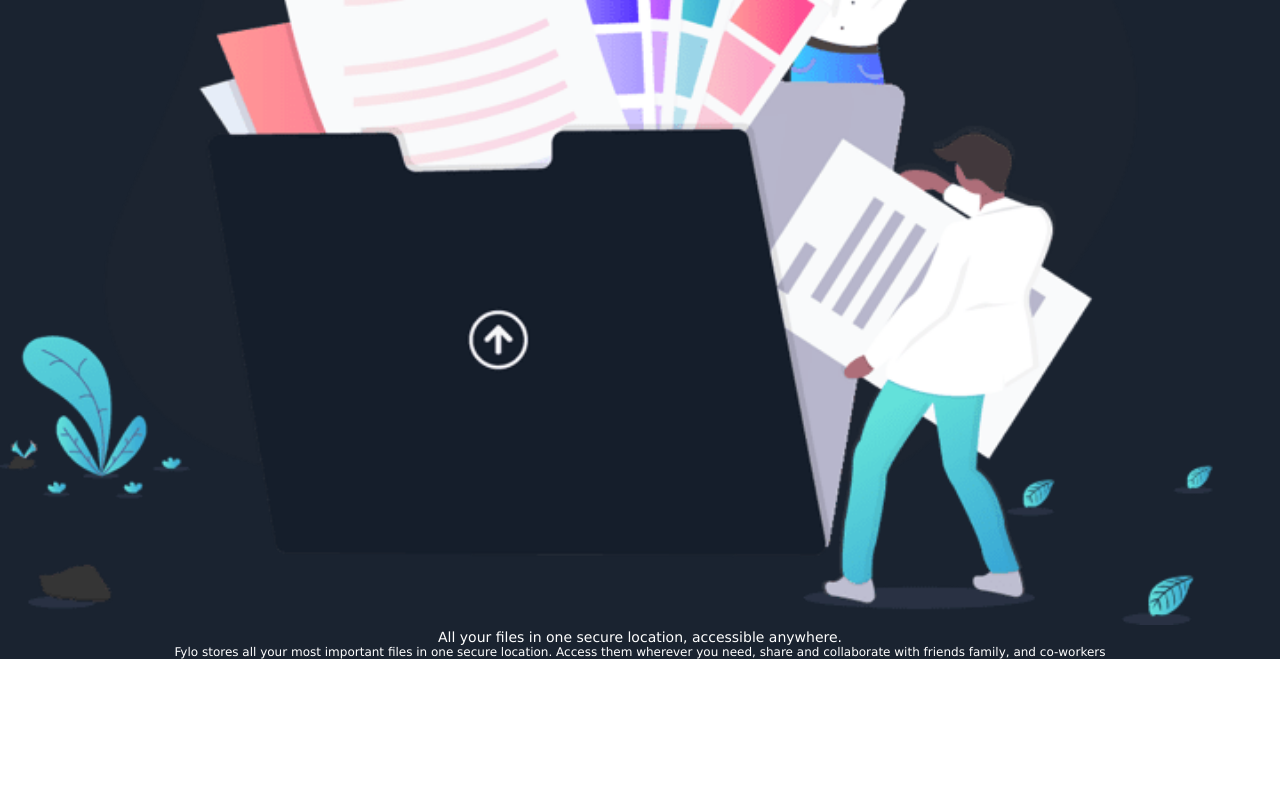
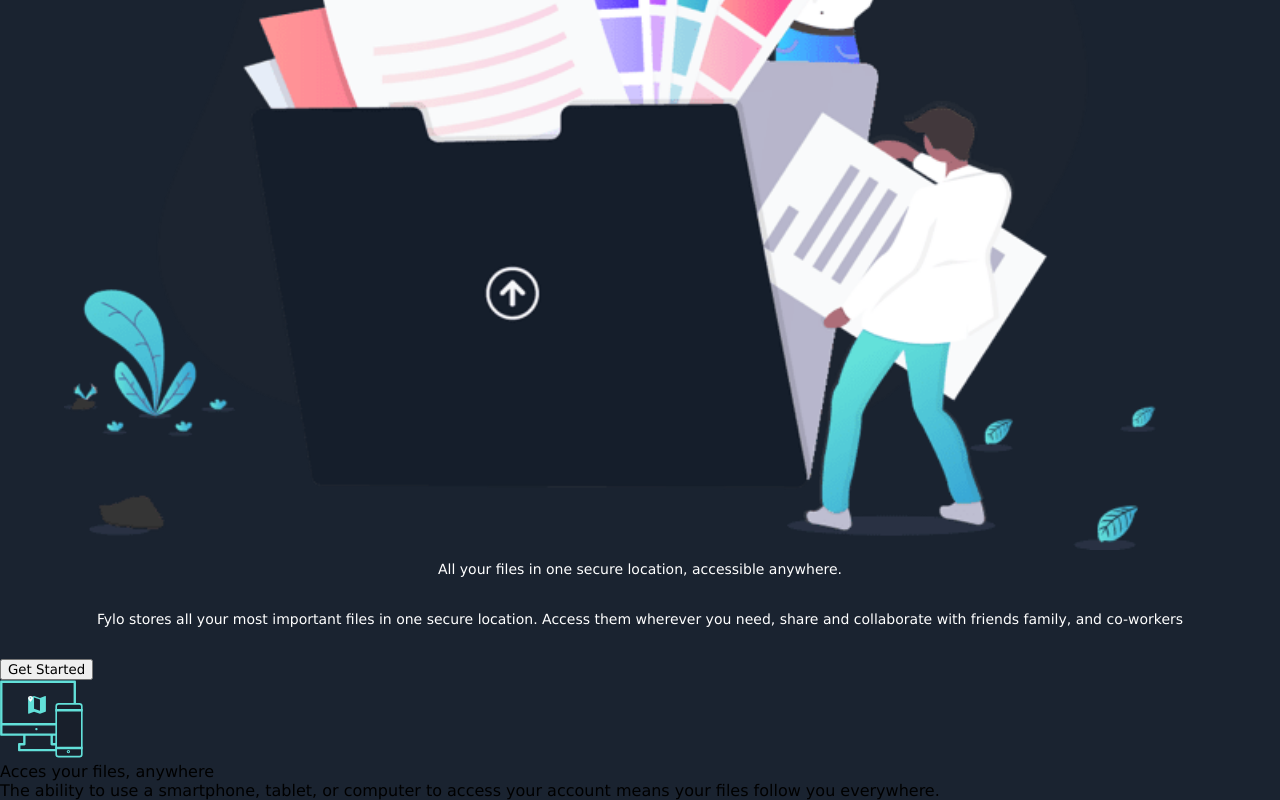
Before and after one commit to ceenti/proyecto1, a plain HTML site: page index.html in a window 1280 px wide. Shown: the part 363-1163 px from the top of the page. Before the commit the page ends 1022 px from the top, so only its background shows below. Drawn offline with Linux system fonts and the light colour scheme.

Commit message:
Cambios en estructura HTML

```diff
--- a/css/style.scss
+++ b/css/style.scss
@@ -32,21 +32,27 @@ img.icon{
   margin: 20px;
 }
 .get_starter p{
-    color:#fff;
+    color: #fff;
     text-align: center;
     font-size: 14px;
+    margin: 29px 14px;
+    line-height: 1.5;
 }
-.get_starter p:last-child{
+.get_starter p.last{
     font-weight: lighter;
-    font-size: 12px;
+    font-size: 9px;
 }
 .contentImages{
     position: relative;
+    display: flex;
+    top: 20px;
 
 }
-.files{
+.contentImages .files{
     position: relative;
     z-index: 1;
+    width: 90%;
+
 }
 .get_starter .contentImages .mountain{
     position: absolute;
@@ -55,6 +61,11 @@ img.icon{
     margin: 0;
     z-index: 0;
 }
-.title{
-    z-index:2;
+ .get_starter.getStarterButton{
+    height: 50px;
+    background-color: $color-primary;
+    background-image: linear-gradient(to right);
+    border:none;
+    border-radius: 50px;
+    color: $color-white;
 }
--- a/index.html
+++ b/index.html
@@ -25,8 +25,13 @@
             </div>
             <p class="title">All your files in one secure location, accessible anywhere. </p>
             <p class="last">Fylo stores all your most important files in one secure location. Access them wherever you need, share and collaborate with friends family, and co-workers</p>
+            <button class="getStarterButton">Get Started</button>
         </div>
-
+        <section class="iconsSection">
+            <img src="images/icon-access-anywhere.svg" alt="">
+            <p>Acces your files, anywhere</p>
+            <p>The ability to use a smartphone, tablet, or computer to access your account means your files follow you everywhere.</p>
+        </section>
     </div>
 </body>
 </html>
```
Also changed, not shown: css/style.css, 1 other file.
